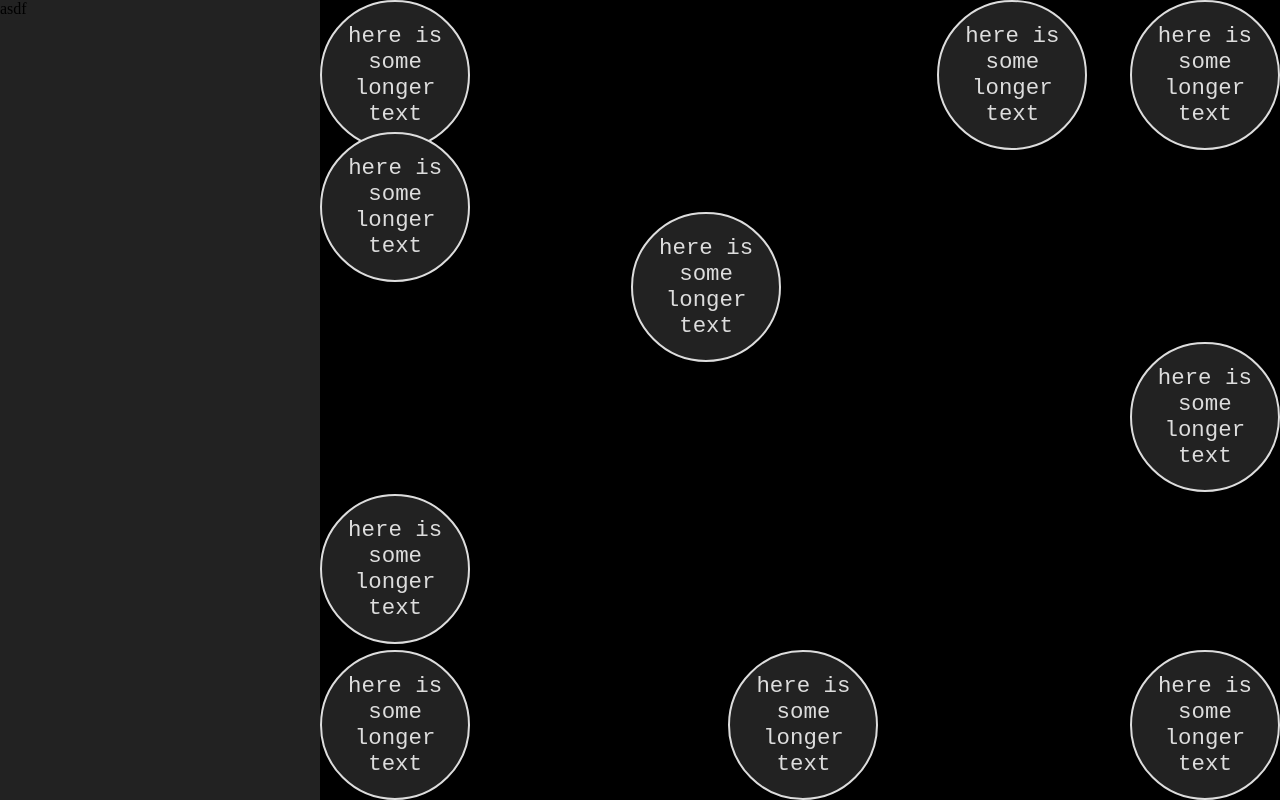
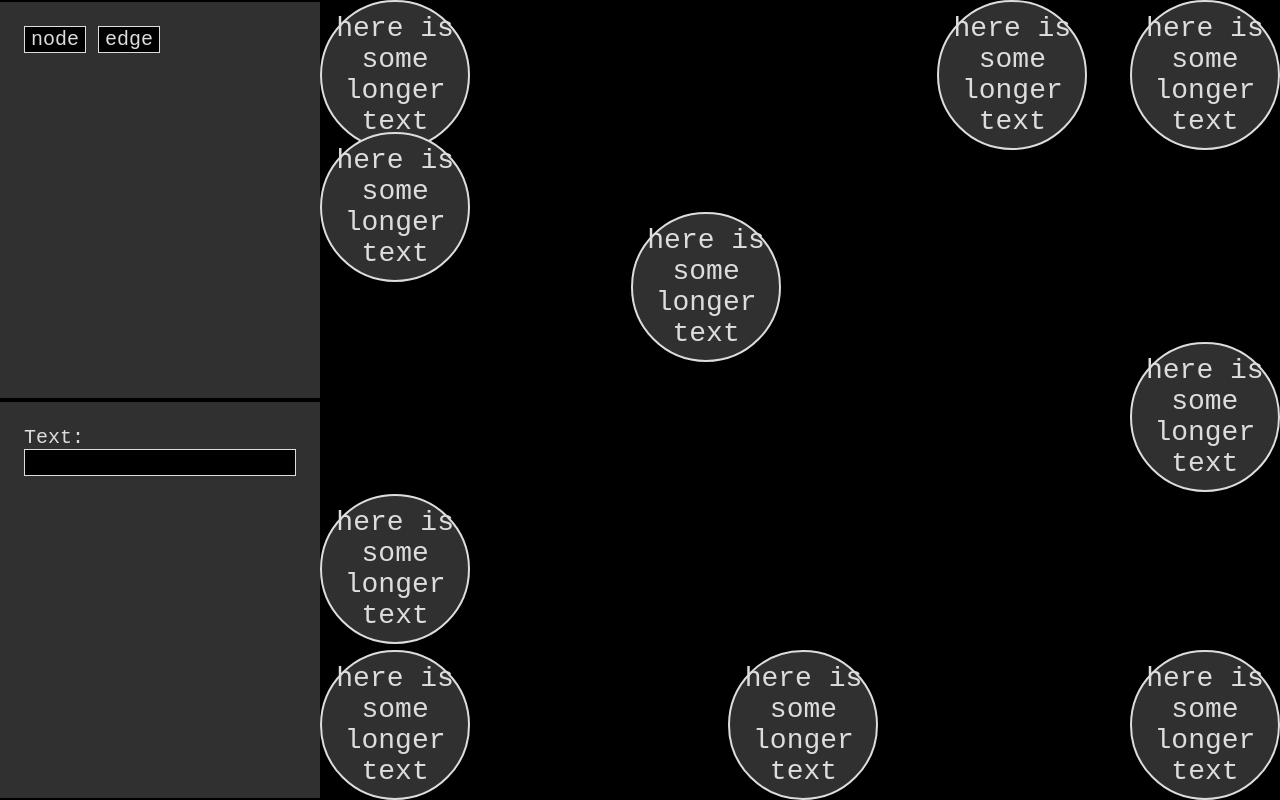
Before and after one commit to flojoho/kinetic-graph, a plain HTML site: page index.html in a window 1280 px wide. Drawn offline with Linux system fonts and the light colour scheme.

Commit message:
sidebar content, add node

```diff
--- a/index.html
+++ b/index.html
@@ -6,7 +6,16 @@
     <link rel="stylesheet" href="styles.css">
   </head>
   <body>
-    <aside>asdf</aside>
-    <div id="nodesDiv"></div>
+    <aside>
+      <div>
+        <button>node</button>
+        <button>edge</button>
+      </div>
+      <div>
+        <label for="node-text">Text:</label>
+        <input id="node-text"/>
+      </div>
+    </aside>
+    <div id="stage"></div>
   </body>
 </html>
--- a/modules/index.js
+++ b/modules/index.js
@@ -1,57 +1,3 @@
-import Vector from './Vector.js';
-import Node from './Node.js';
-
-const fps = 60;
-
-const nodeCount = 10;
-const repulsionCoefficient = 20;
-const damping = 0.9;
-
-const physicsLoop = nodes => {
-
-  // refactor:
-  // calculate new node velocities
-
-
-
-
-
-  const accelerationVectors = nodes.map(node => new Vector (0, 0));
-
-  for(let i = 0; i < nodeCount; i++) {
-    for(let j = i + 1; j < nodeCount; j++) {
-      let acceleration = nodes[j].pos.to(nodes[i].pos);
-      acceleration.magnify(repulsionCoefficient / acceleration.lengthSquared());
-
-      accelerationVectors[i].add(acceleration);
-      accelerationVectors[j].subtract(acceleration);
-    }
-  }
-
-  nodes = nodes.map((node, i) => {
-    node.vel.add(accelerationVectors[i]);
-    return node;
-  })
-  .map((node) => {
-    node.pos.add(node.vel);
-    return node;
-  })
-  .map(node => {
-    node.vel.magnify(damping);
-
-    return node;
-  })
-  .map(node => {
-    node.resolveWallCollision();
-  });
-}
-
-let nodes = Array(nodeCount).fill().map(node => new Node());
-
-setInterval(() => {
-
-  physicsLoop(nodes);
-
-  nodes.forEach(node => node.refresh());
-
-}, 1000/fps);
+import './ui/Properties.js';
+import './ui/Toolbar.js';
+import './ui/Stage.js';
--- a/modules/Node.js
+++ b/modules/ui/Node.js
@@ -1,15 +1,20 @@
-import Vector from './Vector.js';
+import Vector from '../Vector.js';
 
-const nodesDiv = document.getElementById('nodesDiv');
+const stage = document.getElementById('stage');
 
-const stageWidth = nodesDiv.offsetWidth;
-const stageHeight = nodesDiv.offsetHeight;
+const stageWidth = stage.offsetWidth;
+const stageHeight = stage.offsetHeight;
 
 export default class Node {
   #div = null;
 
-  constructor() {
-    this.pos = new Vector(Math.random() * stageWidth, Math.random() * stageHeight);
+  constructor(x, y) {
+    if(typeof x === 'number' && typeof y === 'number') {
+      this.pos = new Vector(x, y);
+    } else {
+      this.pos = new Vector(Math.random() * stageWidth, Math.random() * stageHeight);
+    }
+
     this.vel = new Vector(0, 0);
     this.width = 150;
     this.height = 150;
@@ -22,7 +27,7 @@ export default class Node {
     this.#div.style.width = `${this.width}px`;
     this.#div.style.height = `${this.height}px`;
     this.#div.textContent = 'here is some longer text';
-    nodesDiv.appendChild(this.#div);
+    stage.appendChild(this.#div);
   }
 
   refresh() {
--- /dev/null
+++ b/modules/ui/Stage.js
@@ -0,0 +1,69 @@
+import Vector from '../Vector.js';
+import Node from './Node.js';
+
+const stage = document.getElementById('stage');
+
+const fps = 60;
+
+const nodeCount = 10;
+const repulsionCoefficient = 20;
+const damping = 0.9;
+
+const physicsLoop = nodes => {
+
+  // refactor:
+  // calculate new node velocities
+
+
+
+
+
+  const accelerationVectors = nodes.map(node => new Vector (0, 0));
+
+  for(let i = 0; i < nodes.length; i++) {
+    for(let j = i + 1; j < nodes.length; j++) {
+      let acceleration = nodes[j].pos.to(nodes[i].pos);
+      acceleration.magnify(repulsionCoefficient / acceleration.lengthSquared());
+
+      accelerationVectors[i].add(acceleration);
+      accelerationVectors[j].subtract(acceleration);
+    }
+  }
+
+  nodes = nodes.map((node, i) => {
+    node.vel.add(accelerationVectors[i]);
+    return node;
+  })
+  .map((node) => {
+    node.pos.add(node.vel);
+    return node;
+  })
+  .map(node => {
+    node.vel.magnify(damping);
+
+    return node;
+  })
+  .map(node => {
+    node.resolveWallCollision();
+  });
+}
+
+let nodes = Array(nodeCount).fill().map(node => new Node());
+
+setInterval(() => {
+
+  physicsLoop(nodes);
+
+  nodes.forEach(node => node.refresh());
+
+}, 1000/fps);
+
+stage.addEventListener('click', e => {
+
+  const rect = e.target.getBoundingClientRect();
+
+  const x = e.clientX - rect.left;
+  const y = e.clientY - rect.top;
+
+  nodes.push(new Node(x, y));
+});
--- a/styles.css
+++ b/styles.css
@@ -1,12 +1,17 @@
+
+
+:root {
+  --black: #000000;
+  --dark-gray: #303030;
+  --white: #dddddd;
+}
 
 * {
   box-sizing: border-box;
-}
-
-:root {
-  --black: #000000;
-  --dark-gray: #222222;
-  --white: #dddddd;
+  font-family: monospace;
+  font-size: 20px;
+  box-sizing: border-box;
+  color: var(--white);
 }
 
 body {
@@ -18,14 +23,23 @@ body {
   margin: 0;
 }
 
-#nodesDiv {
+#stage {
   flex: 1;
   position: relative;
 }
 
 aside {
+  display: flex;
+  flex-direction: column;
   width: 320px;
   background-color: var(--dark-gray);
+}
+
+aside>div {
+  flex: 1;
+  padding: 24px;
+  border-top: 2px var(--black) solid;
+  border-bottom: 2px var(--black) solid;
 }
 
 .node {
@@ -36,10 +50,20 @@ aside {
   border: 2px var(--white) solid;
   background-color: var(--dark-gray);
   border-radius: 50%;
-  color: var(--white);
   font-size: 1.4rem;
   font-family: monospace;
   padding: 10px;
   text-align: center;
   cursor: pointer;
 }
+
+input {
+  background-color: var(--black);
+  border: 1px var(--white) solid;
+  width: 100%;
+}
+
+button {
+  background-color: var(--black);
+  border: 1px var(--white) solid;
+}
```
Also changed, not shown: modules/ui/Properties.js (added), modules/ui/Toolbar.js (added).
